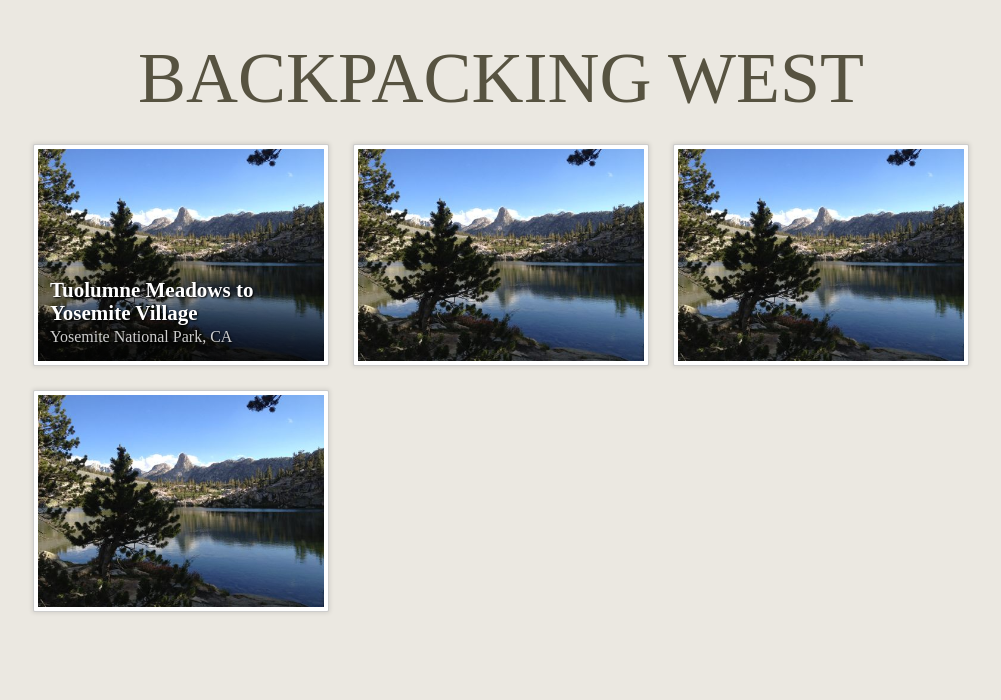
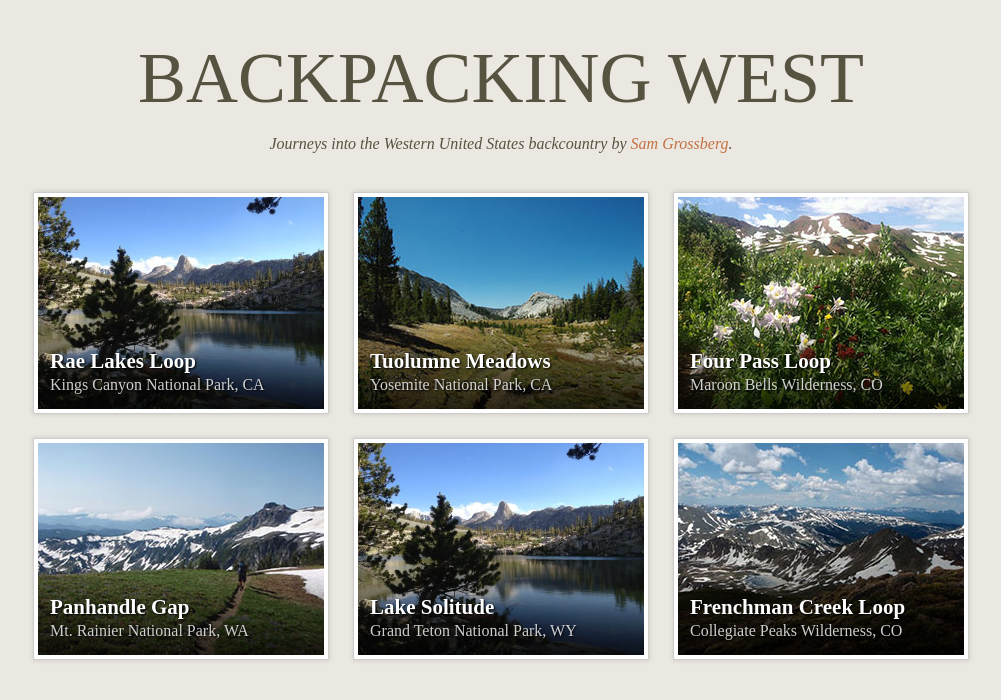
Before and after one commit to samgro/backpacking-west, a Jekyll site: the page built from index.html, in a window 1280 px wide. Shown: the top 700 px of the page, without its empty margins (139-1140 px from the left). Built offline with Jekyll 4.4.1, drawn with Linux system fonts in a browser that asks for light colours.

Commit message:
Adding more thumbnails, cleaning up for first draft.

```diff
--- a/config.rb
+++ b/config.rb
@@ -1,4 +1,5 @@
 # Require any additional compass plugins here.
+require 'mobile_reset'
 
 # Set this to the root of your project when deployed:
 http_path = "/"
--- a/index.html
+++ b/index.html
@@ -3,57 +3,76 @@ layout: default
 title:  Backpacking West
 ---
 <div class='index'>
-  <!-- <div class='reading-box'> -->
-  <header>
+  <header class='reading'>
     <h1 class='futura'>Backpacking West</h1>
+    <p class='description'>Journeys into the Western United States backcountry by <a href='http://samgrossberg.com'>Sam Grossberg</a>.</p>
   </header>
-    <!-- <div class='padded-box'>
-      <p><em>Backpacking West</em> is a collection of trip reports/guides to <a href='http://www.samgrossberg.com/'>Sam Grossberg</a>&rsquo;s favorite hiking destinations in the Western United States, with an emphasis on backpacking in the National Parks.</p>
-      <h2>California</h2>
-      <ul class='hike-list'>
-        <li><a href='#'>Yosemite: Tuolumne Meadows to Yosemite Village</a></li>
-        <li><a href='#'>Sequoia and Kings Canyon: Rae Lakes Loop</a></li>
-      </ul>
-
-      <h2>Colorado</h2>
-      <ul class='hike-list'>
-        <li><a href='#'>Maroon Bells Wilderness: Four Pass Loop</a></li>
-        <li><a href='#'>Colorado Trail: Frenchman Creek Loop</a></li>
-      </ul>
-
-      <h2>Washington</h2>
-      <ul class='hike-list'>
-        <li><a href='#'>Mt. Rainier: Wonderland Trail, Panhandle Gap</a></li>
-        <li><a href='#'>Enchantment Lakes Loop</a></li>
-      </ul>
-    </div>
-  </div> -->
   <ul class='hike-list freight-sans'>
     <li>
       <a href='#' class='hike-link'>
         <img src='/images/Rae-Lakes-Loop.jpg' class='bg-image' />
         <div class='frame'>
           <div class='caption'>
-            <h2>Tuolumne Meadows to Yosemite Village</h2>
+            <h2>Rae Lakes Loop</h2>
+            <div class='subtitle'>Kings Canyon National Park, CA</div>
+          </div>
+        </div>
+      </a>
+    </li>
+    <li>
+      <a href='#' class='hike-link'>
+        <img src='/images/yosemite.jpg' class='bg-image' />
+        <div class='frame'>
+          <div class='caption'>
+            <h2>Tuolumne Meadows</h2>
             <div class='subtitle'>Yosemite National Park, CA</div>
           </div>
         </div>
       </a>
     </li>
     <li>
-      <img src='/images/Rae-Lakes-Loop.jpg' class='bg-image' />
-      <h2>Rae Lakes Loop</h2>
-      <div class='subtitle'>Kings Canyon National Park, CA</div>
+      <a href='#' class='hike-link'>
+        <img src='/images/four-pass-loop.jpg' class='bg-image' />
+        <div class='frame'>
+          <div class='caption'>
+            <h2>Four Pass Loop</h2>
+            <div class='subtitle'>Maroon Bells Wilderness, CO</div>
+          </div>
+        </div>
+      </a>
     </li>
     <li>
-      <img src='/images/Rae-Lakes-Loop.jpg' class='bg-image' />
-      <h2>Four Pass Loop</h2>
-      <div class='subtitle'>Maroon Bells Wilderness, CO</div>
+      <a href='#' class='hike-link'>
+        <img src='/images/panhandle-gap.jpg' class='bg-image' />
+        <div class='frame'>
+          <div class='caption'>
+            <h2>Panhandle Gap</h2>
+            <div class='subtitle'>Mt. Rainier National Park, WA</div>
+          </div>
+        </div>
+      </a>
     </li>
     <li>
-      <img src='/images/Rae-Lakes-Loop.jpg' class='bg-image' />
-      <h2>Frenchman Creek Loop</h2>
-      <div class='subtitle'>Collegiate Peaks, CO</div>
+      <a href='#' class='hike-link'>
+        <img src='/images/Rae-Lakes-Loop.jpg' class='bg-image' />
+        <div class='frame'>
+          <div class='caption'>
+            <h2>Lake Solitude</h2>
+            <div class='subtitle'>Grand Teton National Park, WY</div>
+          </div>
+        </div>
+      </a>
+    </li>
+    <li>
+      <a href='#' class='hike-link'>
+        <img src='/images/frenchman-creek.jpg' class='bg-image' />
+        <div class='frame'>
+          <div class='caption'>
+            <h2>Frenchman Creek Loop</h2>
+            <div class='subtitle'>Collegiate Peaks Wilderness, CO</div>
+          </div>
+        </div>
+      </a>
     </li>
   <ul>
 </div>
--- a/sass/main.scss
+++ b/sass/main.scss
@@ -1,5 +1,6 @@
 @import 'compass/reset';
 @import 'compass/css3';
+@import 'mobile_reset';
 @import 'desktop/sizes';
 @import 'globals/colors';
 @import 'globals/typography';
--- a/stylesheets/main.css
+++ b/stylesheets/main.css
@@ -1,4 +1,5 @@
-/* line 17, ../../../../Library/Ruby/Gems/1.8/gems/compass-0.12.2/frameworks/compass/stylesheets/compass/reset/_utilities.scss */
+@charset "UTF-8";
+/* line 17, ../../.rbenv/versions/1.9.3-p194/lib/ruby/gems/1.9.1/gems/compass-0.12.2/frameworks/compass/stylesheets/compass/reset/_utilities.scss */
 html, body, div, span, applet, object, iframe,
 h1, h2, h3, h4, h5, h6, p, blockquote, pre,
 a, abbr, acronym, address, big, cite, code,
@@ -20,47 +21,90 @@ time, mark, audio, video {
   vertical-align: baseline;
 }
 
-/* line 22, ../../../../Library/Ruby/Gems/1.8/gems/compass-0.12.2/frameworks/compass/stylesheets/compass/reset/_utilities.scss */
+/* line 22, ../../.rbenv/versions/1.9.3-p194/lib/ruby/gems/1.9.1/gems/compass-0.12.2/frameworks/compass/stylesheets/compass/reset/_utilities.scss */
 html {
   line-height: 1;
 }
 
-/* line 24, ../../../../Library/Ruby/Gems/1.8/gems/compass-0.12.2/frameworks/compass/stylesheets/compass/reset/_utilities.scss */
+/* line 24, ../../.rbenv/versions/1.9.3-p194/lib/ruby/gems/1.9.1/gems/compass-0.12.2/frameworks/compass/stylesheets/compass/reset/_utilities.scss */
 ol, ul {
   list-style: none;
 }
 
-/* line 26, ../../../../Library/Ruby/Gems/1.8/gems/compass-0.12.2/frameworks/compass/stylesheets/compass/reset/_utilities.scss */
+/* line 26, ../../.rbenv/versions/1.9.3-p194/lib/ruby/gems/1.9.1/gems/compass-0.12.2/frameworks/compass/stylesheets/compass/reset/_utilities.scss */
 table {
   border-collapse: collapse;
   border-spacing: 0;
 }
 
-/* line 28, ../../../../Library/Ruby/Gems/1.8/gems/compass-0.12.2/frameworks/compass/stylesheets/compass/reset/_utilities.scss */
+/* line 28, ../../.rbenv/versions/1.9.3-p194/lib/ruby/gems/1.9.1/gems/compass-0.12.2/frameworks/compass/stylesheets/compass/reset/_utilities.scss */
 caption, th, td {
   text-align: left;
   font-weight: normal;
   vertical-align: middle;
 }
 
-/* line 30, ../../../../Library/Ruby/Gems/1.8/gems/compass-0.12.2/frameworks/compass/stylesheets/compass/reset/_utilities.scss */
+/* line 30, ../../.rbenv/versions/1.9.3-p194/lib/ruby/gems/1.9.1/gems/compass-0.12.2/frameworks/compass/stylesheets/compass/reset/_utilities.scss */
 q, blockquote {
   quotes: none;
 }
-/* line 103, ../../../../Library/Ruby/Gems/1.8/gems/compass-0.12.2/frameworks/compass/stylesheets/compass/reset/_utilities.scss */
+/* line 103, ../../.rbenv/versions/1.9.3-p194/lib/ruby/gems/1.9.1/gems/compass-0.12.2/frameworks/compass/stylesheets/compass/reset/_utilities.scss */
 q:before, q:after, blockquote:before, blockquote:after {
   content: "";
   content: none;
 }
 
-/* line 32, ../../../../Library/Ruby/Gems/1.8/gems/compass-0.12.2/frameworks/compass/stylesheets/compass/reset/_utilities.scss */
+/* line 32, ../../.rbenv/versions/1.9.3-p194/lib/ruby/gems/1.9.1/gems/compass-0.12.2/frameworks/compass/stylesheets/compass/reset/_utilities.scss */
 a img {
   border: none;
 }
 
-/* line 116, ../../../../Library/Ruby/Gems/1.8/gems/compass-0.12.2/frameworks/compass/stylesheets/compass/reset/_utilities.scss */
+/* line 116, ../../.rbenv/versions/1.9.3-p194/lib/ruby/gems/1.9.1/gems/compass-0.12.2/frameworks/compass/stylesheets/compass/reset/_utilities.scss */
 article, aside, details, figcaption, figure, footer, header, hgroup, menu, nav, section, summary {
   display: block;
+}
+
+/* Disable shadow effects in textfield inputs */
+/* line 14, ../../.rbenv/versions/1.9.3-p194/lib/ruby/gems/1.9.1/gems/mobile_reset-0.1.2/stylesheets/_mobile_reset.scss */
+input[type="password"],
+input[type="datetime"],
+input[type="datetime-local"],
+input[type="date"],
+input[type="email"],
+input[type="month"],
+input[type="number"],
+input[type="tel"],
+input[type="text"],
+input[type="time"],
+input[type="week"],
+input[type="url"],
+textarea {
+  -webkit-appearance: none;
+}
+
+/* line 18, ../../.rbenv/versions/1.9.3-p194/lib/ruby/gems/1.9.1/gems/mobile_reset-0.1.2/stylesheets/_mobile_reset.scss */
+body {
+  /* Disable webkit tap-highlighting on non-links */
+  -webkit-tap-highlight-color: rgba(0, 0, 0, 0);
+  tap-highlight-color: rgba(0, 0, 0, 0);
+  /* Disable text resizing on orientation change */
+  -webkit-text-size-adjust: none;
+}
+
+/* Enable webkit tap-highlighting on links and inputs */
+/* line 30, ../../.rbenv/versions/1.9.3-p194/lib/ruby/gems/1.9.1/gems/mobile_reset-0.1.2/stylesheets/_mobile_reset.scss */
+a,
+input,
+textarea {
+  -webkit-tap-highlight-color: #999;
+  tap-highlight-color: #999;
+}
+
+/* Add this class to any links that are overridden by Javascript
+   In jQuery: $('a[href="#"]').addClass('no-touch-callout'); */
+/* line 37, ../../.rbenv/versions/1.9.3-p194/lib/ruby/gems/1.9.1/gems/mobile_reset-0.1.2/stylesheets/_mobile_reset.scss */
+.no-touch-callout {
+  -webkit-touch-callout: none;
 }
 
 /* line 3, ../sass/globals/_defaults.scss */
@@ -70,12 +114,12 @@ article, aside, details, figcaption, figure, footer, header, hgroup, menu, nav,
   box-sizing: border-box;
 }
 
-/* line 61, ../../../../Library/Ruby/Gems/1.8/gems/compass-0.12.2/frameworks/compass/stylesheets/compass/typography/_vertical_rhythm.scss */
+/* line 61, ../../.rbenv/versions/1.9.3-p194/lib/ruby/gems/1.9.1/gems/compass-0.12.2/frameworks/compass/stylesheets/compass/typography/_vertical_rhythm.scss */
 * html {
   font-size: 100%;
 }
 
-/* line 64, ../../../../Library/Ruby/Gems/1.8/gems/compass-0.12.2/frameworks/compass/stylesheets/compass/typography/_vertical_rhythm.scss */
+/* line 64, ../../.rbenv/versions/1.9.3-p194/lib/ruby/gems/1.9.1/gems/compass-0.12.2/frameworks/compass/stylesheets/compass/typography/_vertical_rhythm.scss */
 html {
   font-size: 16px;
   line-height: 24px;
@@ -98,15 +142,9 @@ a:focus {
 .reading {
   color: #575341;
 }
-/* line 6, ../sass/globals/_typography.scss */
-.reading h1, .reading h2, .reading h3 {
-  font-weight: 900;
-  text-shadow: 0 1px 0 #ebeae5;
-}
-/* line 18, ../sass/globals/_typography.scss */
+/* line 8, ../sass/globals/_typography.scss */
 .reading a, .reading a:visited, .reading a:hover, .reading a:focus {
   color: #c37143;
-  border-bottom: 1px solid #c37143;
   text-decoration: none;
   -webkit-transition-property: all;
   -moz-transition-property: all;
@@ -117,20 +155,19 @@ a:focus {
   -o-transition-duration: 0.2s;
   transition-duration: 0.2s;
 }
-/* line 26, ../sass/globals/_typography.scss */
+/* line 15, ../sass/globals/_typography.scss */
 .reading a:hover, .reading a:focus {
   color: #c8a153;
-  border-bottom-color: #c8a153;
 }
-/* line 31, ../sass/globals/_typography.scss */
+/* line 19, ../sass/globals/_typography.scss */
 .reading p {
   padding-bottom: 24px;
 }
-/* line 34, ../sass/globals/_typography.scss */
+/* line 22, ../sass/globals/_typography.scss */
 .reading strong {
   font-weight: bold;
 }
-/* line 37, ../sass/globals/_typography.scss */
+/* line 25, ../sass/globals/_typography.scss */
 .reading em {
   font-style: italic;
 }
@@ -142,12 +179,12 @@ a:focus {
   box-sizing: border-box;
 }
 
-/* line 61, ../../../../Library/Ruby/Gems/1.8/gems/compass-0.12.2/frameworks/compass/stylesheets/compass/typography/_vertical_rhythm.scss */
+/* line 61, ../../.rbenv/versions/1.9.3-p194/lib/ruby/gems/1.9.1/gems/compass-0.12.2/frameworks/compass/stylesheets/compass/typography/_vertical_rhythm.scss */
 * html {
   font-size: 100%;
 }
 
-/* line 64, ../../../../Library/Ruby/Gems/1.8/gems/compass-0.12.2/frameworks/compass/stylesheets/compass/typography/_vertical_rhythm.scss */
+/* line 64, ../../.rbenv/versions/1.9.3-p194/lib/ruby/gems/1.9.1/gems/compass-0.12.2/frameworks/compass/stylesheets/compass/typography/_vertical_rhythm.scss */
 html {
   font-size: 16px;
   line-height: 24px;
@@ -202,15 +239,22 @@ body {
 }
 
 /* line 2, ../sass/pages/_index.scss */
+.index header {
+  text-align: center;
+}
+/* line 5, ../sass/pages/_index.scss */
 .index h1 {
   font-size: 72px;
   line-height: 84px;
   text-transform: uppercase;
   padding: 12px;
-  text-align: center;
-  color: #575341;
 }
-/* line 19, ../sass/pages/_index.scss */
+/* line 10, ../sass/pages/_index.scss */
+.index .description {
+  font-style: italic;
+  padding-bottom: 24px;
+}
+/* line 24, ../sass/pages/_index.scss */
 .index .hike-list li {
   position: relative;
   float: left;
@@ -237,25 +281,26 @@ body {
   -o-transition-duration: 0.4s;
   transition-duration: 0.4s;
 }
-/* line 32, ../sass/pages/_index.scss */
+/* line 37, ../sass/pages/_index.scss */
 .index .hike-list li:hover {
+  border-color: rgba(0, 0, 0, 0.5);
   -webkit-box-shadow: 0 0 8px 3px rgba(70, 70, 70, 0.6);
   -moz-box-shadow: 0 0 8px 3px rgba(70, 70, 70, 0.6);
   box-shadow: 0 0 8px 3px rgba(70, 70, 70, 0.6);
 }
-/* line 35, ../sass/pages/_index.scss */
+/* line 41, ../sass/pages/_index.scss */
 .index .hike-list li:hover .frame {
   -webkit-box-shadow: inset 0 112px 106px -106px rgba(255, 255, 255, 0.8);
   -moz-box-shadow: inset 0 112px 106px -106px rgba(255, 255, 255, 0.8);
   box-shadow: inset 0 112px 106px -106px rgba(255, 255, 255, 0.8);
 }
-/* line 42, ../sass/pages/_index.scss */
+/* line 48, ../sass/pages/_index.scss */
 .index .hike-list .bg-image {
   position: absolute;
   width: 286px;
   height: 212px;
 }
-/* line 47, ../sass/pages/_index.scss */
+/* line 53, ../sass/pages/_index.scss */
 .index .hike-list .caption {
   background: -webkit-gradient(linear, 50% 0%, 50% 100%, color-stop(0%, transparent), color-stop(100%, rgba(0, 0, 0, 0.7)));
   background: -webkit-linear-gradient(top, transparent, rgba(0, 0, 0, 0.7));
@@ -264,12 +309,13 @@ body {
   background: linear-gradient(top, transparent, rgba(0, 0, 0, 0.7));
   position: absolute;
   bottom: 0;
+  width: 100%;
   padding: 12px;
   padding-top: 24px;
   color: white;
   text-shadow: 1px 1px 2px black;
 }
-/* line 56, ../sass/pages/_index.scss */
+/* line 63, ../sass/pages/_index.scss */
 .index .hike-list .frame {
   position: absolute;
   height: 212px;
@@ -283,13 +329,13 @@ body {
   -o-transition-duration: 0.4s;
   transition-duration: 0.4s;
 }
-/* line 69, ../sass/pages/_index.scss */
+/* line 70, ../sass/pages/_index.scss */
 .index .hike-list h2 {
   font-size: 21px;
   line-height: 1.1;
   font-weight: bold;
 }
-/* line 74, ../sass/pages/_index.scss */
+/* line 75, ../sass/pages/_index.scss */
 .index .hike-list .subtitle {
   color: rgba(255, 255, 255, 0.8);
   font-size: 16px;
```
Also changed, not shown: sass/globals/_typography.scss (+0 -21 lines), sass/pages/_index.scss (+9 -31 lines), images/four-pass-loop.jpg (added), images/frenchman-creek.jpg (added), images/lake-solitude.jpg (added), images/panhandle-gap.jpg (added), images/yosemite.jpg (added).
